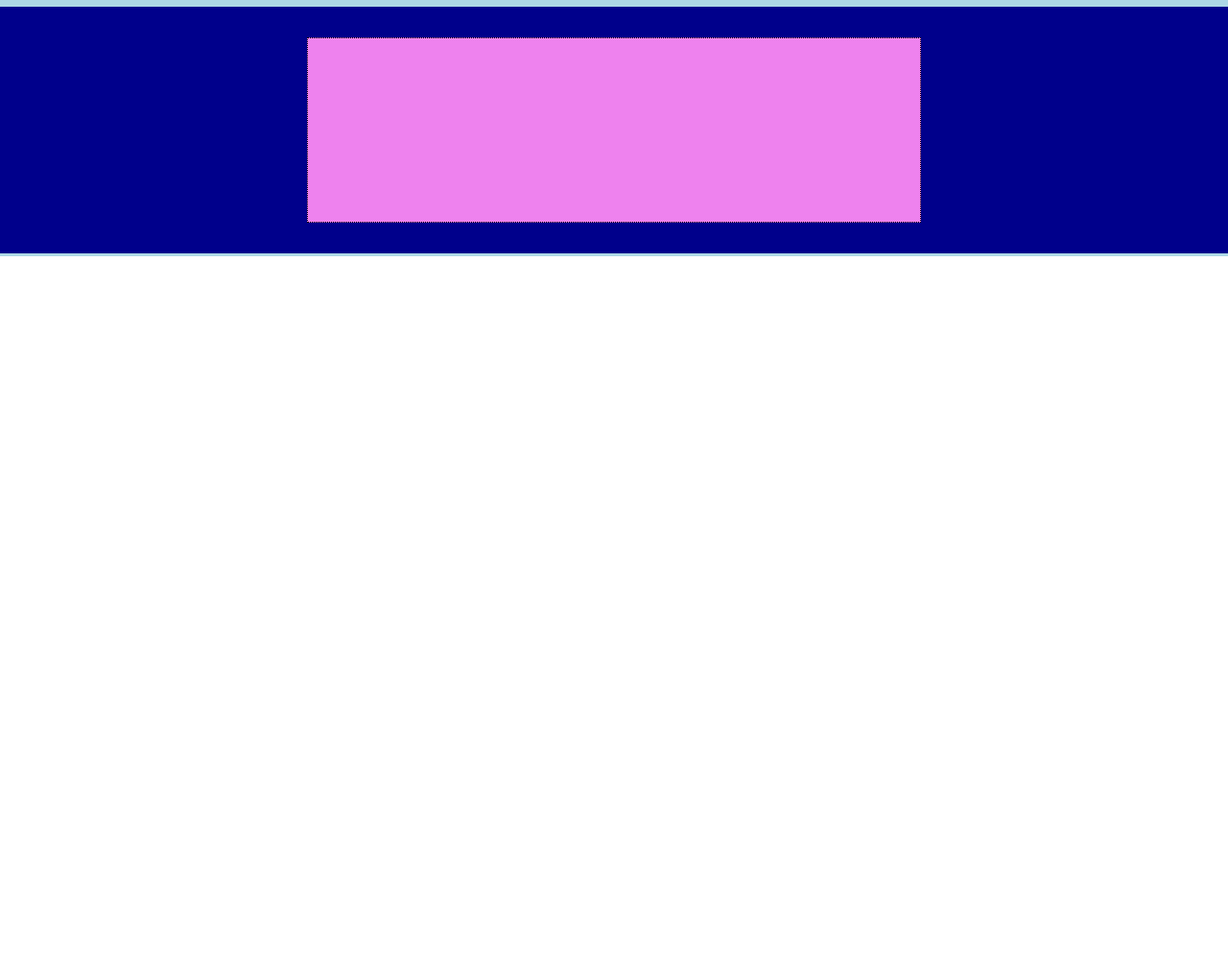
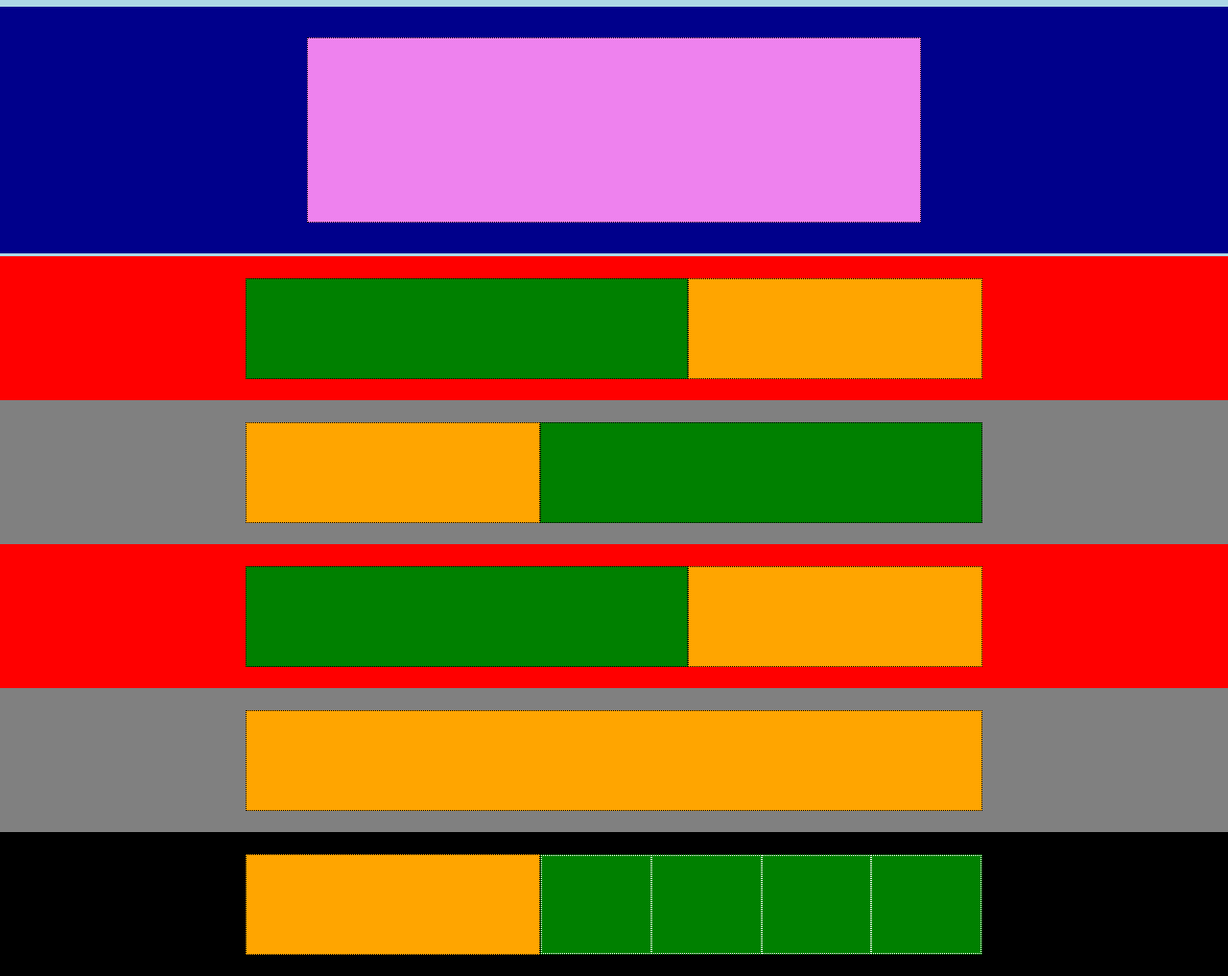
Before and after one commit to fede2796/htmlcss-struttura-discord, a plain HTML site: page index.html in a window 1280 px wide. Shown: the part 33-1050 px from the top of the page at 96% size. Before the commit the page ends 800 px from the top, so only its background shows below. Drawn offline with Linux system fonts and the light colour scheme.

Commit message:
Fine Main

```diff
--- a/css/index.css
+++ b/css/index.css
@@ -70,3 +70,100 @@ li{
 
 
  /* Main */
+.first{
+
+    background-color: red;
+    display: flex;
+    justify-content: center;
+    align-items: center;
+     /*TEST*/
+     height: 150px;
+}
+.columns{
+    background-color: orange;
+    height: 70%;
+    width: 60%;
+    display: flex;
+    justify-content: center;
+    align-items: center;
+}
+.col1{
+    border: 1px dotted black;
+    background-color: green;
+    height: 100%;
+    width: 60%;
+}
+.col2{
+    border: 1px dotted black;
+    background-color: orange;
+    height: 100%;
+    width: 40%;
+}
+.second{
+    background-color: grey;
+    display: flex;
+    justify-content: center;
+    align-items: center;
+     /*TEST*/
+     height: 150px;
+}
+.col1-2{
+    border: 1px dotted black;
+    background-color: orange;
+    height: 100%;
+    width: 40%;
+}
+
+.col2-2{
+    border: 1px dotted black;
+    background-color: green;
+    height: 100%;
+    width: 60%;
+}
+.third{
+    background-color: grey;
+    display: flex;
+    justify-content: center;
+    align-items: center;
+     /*TEST*/
+     height: 150px;
+
+}
+.bigsquare{
+    background-color: orange;
+    height: 70%;
+    width: 60%;
+    display: flex;
+    justify-content: center;
+    align-items: center;
+    border: 1px dotted black;
+}
+.four{
+    background-color: black;
+    display: flex;
+    justify-content: center;
+    align-items: center;
+     /*TEST*/
+     height: 150px;
+}
+.first-column{
+    border: 1px dotted black;
+    background-color: orange;
+    height: 100%;
+    width: 40%;
+}
+.second-column{
+    border: 1px dotted black;
+    background-color: green;
+    height: 100%;
+    width: 60%;
+    display: flex;
+    justify-content: center;
+    align-items: center;
+}
+.col4{
+    border: 1px dotted white;
+
+    height: 100%;
+    width: 25%;
+}
--- a/index.html
+++ b/index.html
@@ -43,9 +43,53 @@
         </div>
     </header>
 
+    <!-- Main -->
+    <main>
+        <section class="first">
+            <div class="columns">
+                <div class="col1"></div>
+                <div class="col2"></div>
 
 
-    </div>
+            </div>
+        </section>
+        <section class="second">
+            <div class="columns">
+                <div class="col1-2"></div>
+                <div class="col2-2"></div>
+
+
+            </div>
+        </section>
+        <section class="first">
+            <div class="columns">
+                <div class="col1"></div>
+                <div class="col2"></div>
+
+
+            </div>
+        </section>
+        <section class="third">
+            <div class="bigsquare"></div>
+        </section>
+
+        <section class="four">
+            <div class="columns">
+                <div class="first-column"></div>
+                <div class="second-column">
+                    <div class="col4"></div>
+                    <div class="col4"></div>
+                    <div class="col4"></div>
+                    <div class="col4"></div>
+
+                </div>
+            </div>
+
+        </section>
+
+    </main>
+
+
 
 </body>
 </html>
```
